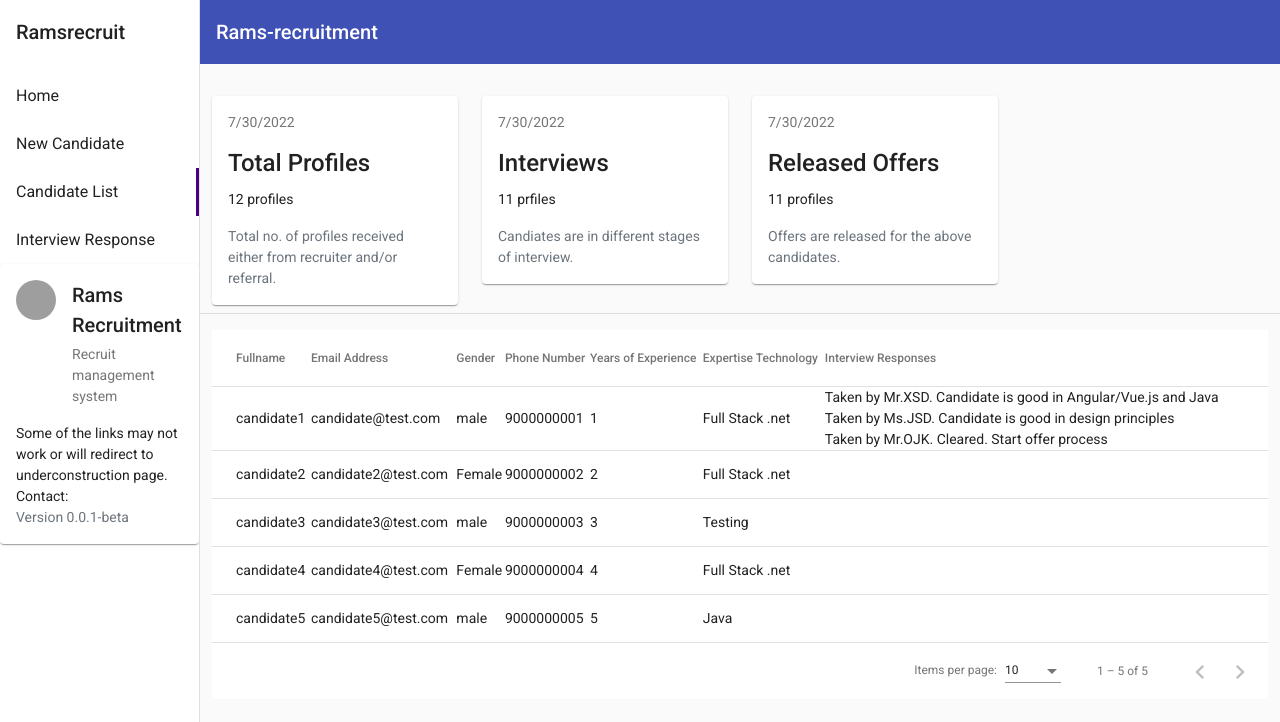
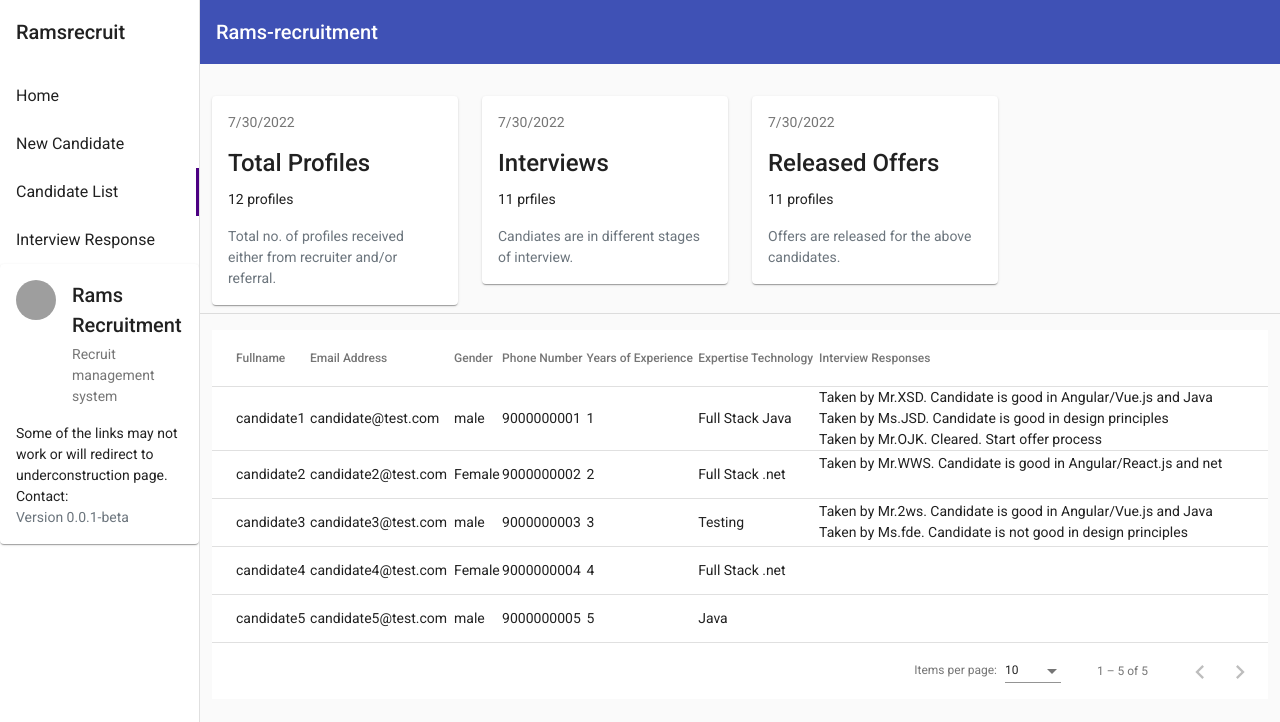
Before and after one commit to senbagaraman04/rams-recruit, an Angular app: page /candidateList in a window 1280 px wide. Shown: the top 722 px of the page. Built offline with nearby package versions, Linux system fonts and the light colour scheme; grey boxes are pictures that could not be loaded.

Commit message:
fix: editable data when clicked

```diff
--- a/src/app/app.module.ts
+++ b/src/app/app.module.ts
@@ -10,7 +10,7 @@ import {MatDividerModule} from '@angular/material/divider';
 import { AddcandidateformComponent } from './addcandidateform/addcandidateform.component';
 import { FormsModule, ReactiveFormsModule } from '@angular/forms';
 import { MatInputModule } from '@angular/material/input';
-import { CandidatelistComponent, DialogContentExampleDialog } from './candidatelist/candidatelist.component';
+import { CandidatelistComponent, DialogContentDialog } from './candidatelist/candidatelist.component';
 import { MatTableModule } from '@angular/material/table';
 import { MatPaginatorModule } from '@angular/material/paginator';
 import { MatSortModule } from '@angular/material/sort';
@@ -33,7 +33,7 @@ import {MatDialogModule} from '@angular/material/dialog';
     CandidatelistComponent,
     RamsrecruitdasboardComponent,
     HomepageComponent,
-    DialogContentExampleDialog
+    DialogContentDialog
   ],
   imports: [
     BrowserModule,
--- a/src/app/candidatelist/candidatelist-datasource.ts
+++ b/src/app/candidatelist/candidatelist-datasource.ts
@@ -23,16 +23,33 @@ const EXAMPLE_DATA: CandidatelistItem[] = [
     email: "candidate@test.com",
     phoneNumber: "9000000001",
     yoe: "1", gender: "male",
-    tech: "Full Stack .net",
+    tech: "Full Stack Java",
     l1Response:"Taken by Mr.XSD. Candidate is good in Angular/Vue.js and Java",
     l2Response:"Taken by Ms.JSD. Candidate is good in design principles",
     l3Response:"Taken by Mr.OJK. Cleared. Start offer process",
     cleared: true
   },
-  {fullname: "candidate2", email:"candidate2@test.com", phoneNumber:"9000000002", yoe:"2",gender:"Female",tech:"Full Stack .net"  },
-  {fullname: "candidate3", email:"candidate3@test.com", phoneNumber:"9000000003", yoe:"3",gender:"male",tech:"Testing"  },
-  {fullname: "candidate4", email:"candidate4@test.com", phoneNumber:"9000000004", yoe:"4",gender:"Female",tech:"Full Stack .net"  },
-  {fullname: "candidate5", email:"candidate5@test.com", phoneNumber:"9000000005", yoe:"5",gender:"male",tech:"Java"  },
+  {
+    fullname: "candidate2",
+    email: "candidate2@test.com",
+    phoneNumber: "9000000002",
+    yoe: "2",
+    gender: "Female",
+    tech: "Full Stack .net",
+    l1Response: "Taken by Mr.WWS. Candidate is good in Angular/React.js and net",
+  },
+  {
+    fullname: "candidate3",
+    email: "candidate3@test.com",
+    phoneNumber: "9000000003",
+    yoe: "3",
+    gender: "male",
+    l1Response: "Taken by Mr.2ws. Candidate is good in Angular/Vue.js and Java",
+    l2Response: "Taken by Ms.fde. Candidate is not good in design principles",
+    tech: "Testing"
+  },
+  { fullname: "candidate4", email: "candidate4@test.com", phoneNumber: "9000000004", yoe: "4", gender: "Female", tech: "Full Stack .net" },
+  { fullname: "candidate5", email: "candidate5@test.com", phoneNumber: "9000000005", yoe: "5", gender: "male", tech: "Java" },
 
 ];
 
--- a/src/app/candidatelist/candidatelist.component.ts
+++ b/src/app/candidatelist/candidatelist.component.ts
@@ -3,9 +3,9 @@ import { MatPaginator } from '@angular/material/paginator';
 import { MatSort } from '@angular/material/sort';
 import { MatTable } from '@angular/material/table';
 import { CandidatelistDataSource, CandidatelistItem } from './candidatelist-datasource';
-import {MatDialog} from '@angular/material/dialog';
+import { MatDialog } from '@angular/material/dialog';
 import { LocaldatastorageService } from '../services/localdatastorage.service';
-import {Observable, Subscribable, take} from 'rxjs';
+import { Observable, Subscribable, take } from 'rxjs';
 import { FormBuilder, FormControl, FormGroup, Validators } from '@angular/forms';
 @Component({
   selector: 'app-candidatelist',
@@ -19,7 +19,7 @@ export class CandidatelistComponent implements AfterViewInit {
   dataSource: CandidatelistDataSource;
 
   /** Columns displayed in the table. Columns IDs can be added, removed, or reordered. */
-  displayedColumns = ['fullname','email', 'gender','phoneNumber', 'yoe', 'tech', 'interviewResponses'];
+  displayedColumns = ['fullname', 'email', 'gender', 'phoneNumber', 'yoe', 'tech', 'interviewResponses'];
 
 
   constructor(public dialog: MatDialog, private rowDataService: LocaldatastorageService) {
@@ -40,15 +40,15 @@ export class CandidatelistComponent implements AfterViewInit {
     // console.log(candidateData);
     this.rowDataService.clearEvent();
     this.rowDataService.selectionEvent(candidateData);
-    const dialogRef = this.dialog.open(DialogContentExampleDialog, {minWidth: '100%' });
+    const dialogRef = this.dialog.open(DialogContentDialog, { minWidth: '100%' });
   }
 }
 
 @Component({
   selector: 'dialog-content-example-dialog',
-  templateUrl: './dialog-content-example-dialog.html',
+  templateUrl: './dialog-content-dialog.html',
 })
-export class DialogContentExampleDialog  implements OnInit{
+export class DialogContentDialog implements OnInit {
 
   candidateData!: CandidatelistItem;
   myForm!: FormGroup;
@@ -56,7 +56,7 @@ export class DialogContentExampleDialog  implements OnInit{
   candidateName: string = "";
   interviewState: string = "";
 
-  constructor(private rowDataService: LocaldatastorageService, private fb: FormBuilder){ }
+  constructor(private rowDataService: LocaldatastorageService, private fb: FormBuilder) { }
 
   ngOnInit(): void {
     this.createTable();
@@ -67,41 +67,46 @@ export class DialogContentExampleDialog  implements OnInit{
     });
   }
 
+  onCancelClick() {
+    console.log("cancel...")
+  }
 
-  private createTable(){
+  onSubmitClick() {
+    console.log("submit....");
+    console.log(this.myForm);
+  }
+
+
+  private createTable() {
     this.myForm = new FormGroup({
-      first: new FormControl({value: '', disabled: true}, Validators.required),
-      l1Response:new FormControl({value: '', disabled: false}, Validators.required),
-      l2Response:new FormControl({value: '', disabled: false}, Validators.required),
-      l3Response:new FormControl({value: '', disabled: false}, Validators.required),
+      first: new FormControl({ value: '', disabled: true }, Validators.required),
+      l1Response: new FormControl({ value: '', disabled: false }, Validators.required),
+      l2Response: new FormControl({ value: '', disabled: false }, Validators.required),
+      l3Response: new FormControl({ value: '', disabled: false }, Validators.required),
     });
   }
 
 
-  private populateTableData(){
+  private populateTableData() {
 
-      this.myForm.patchValue({first: this.candidateData.fullname });
+    this.myForm.patchValue({ first: this.candidateData.fullname });
     this.candidateName = this.candidateData.fullname;
-      if(this.candidateData.l1Response){
-        this.myForm.patchValue({l1Response: this.candidateData.l1Response });
+    if (this.candidateData.l1Response) {
+      this.myForm.patchValue({ l1Response: this.candidateData.l1Response });
       this.myForm.get('l1Response')?.disable();
       this.interviewState = "Interview 1 Done"
     }
-      if(this.candidateData.l2Response){
-        this.myForm.patchValue({l2Response: this.candidateData.l2Response });
+    if (this.candidateData.l2Response) {
+      this.myForm.patchValue({ l2Response: this.candidateData.l2Response });
       this.myForm.get('l2Response')?.disable();
       this.interviewState = "Interview 1 & 2 Done"
     }
-      if(this.candidateData.l3Response){
-        this.myForm.patchValue({l3Response: this.candidateData.l3Response });
+    if (this.candidateData.l3Response) {
+      this.myForm.patchValue({ l3Response: this.candidateData.l3Response });
       this.myForm.get('l3Response')?.disable();
       this.interviewState = "Interview 1 & 2 & 3 Done"
     }
 
+  }
 
 }
-
-
-
-
-}
--- a/src/app/candidatelist/dialog-content-example-dialog.html
+++ b/src/app/candidatelist/dialog-content-dialog.html
@@ -63,6 +63,6 @@
 
 </mat-dialog-content>
 <mat-dialog-actions align="end">
-  <button mat-button mat-dialog-close>Cancel</button>
-  <button mat-button [mat-dialog-close]="true" cdkFocusInitial>Install</button>
+  <button mat-button mat-dialog-close (click)="onCancelClick()">Cancel</button>
+  <button mat-button [mat-dialog-close]="true" cdkFocusInitial (click)="onSubmitClick()">Install</button>
 </mat-dialog-actions>
```
Lines whose indentation alone changed are shown as unchanged.
